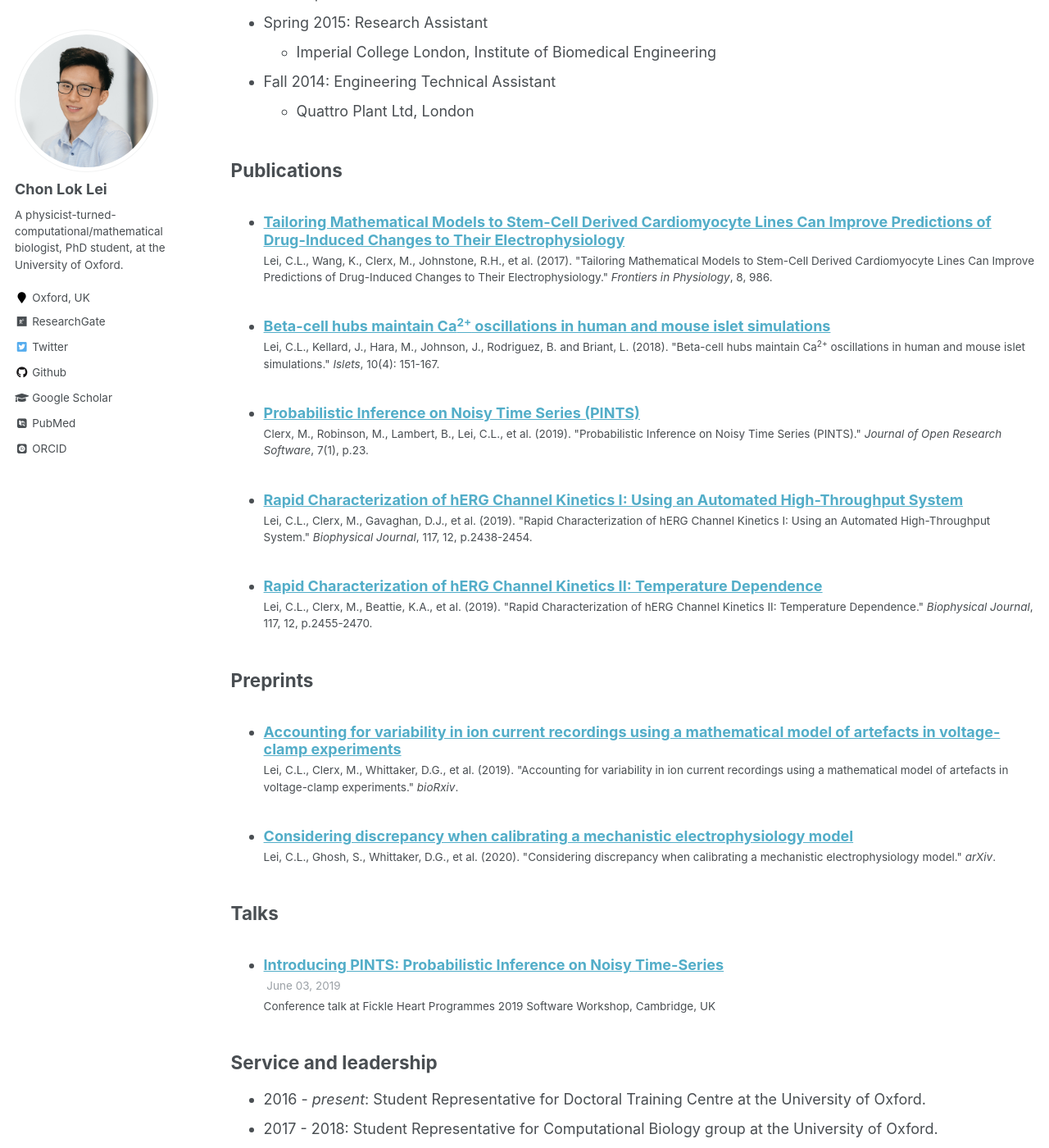
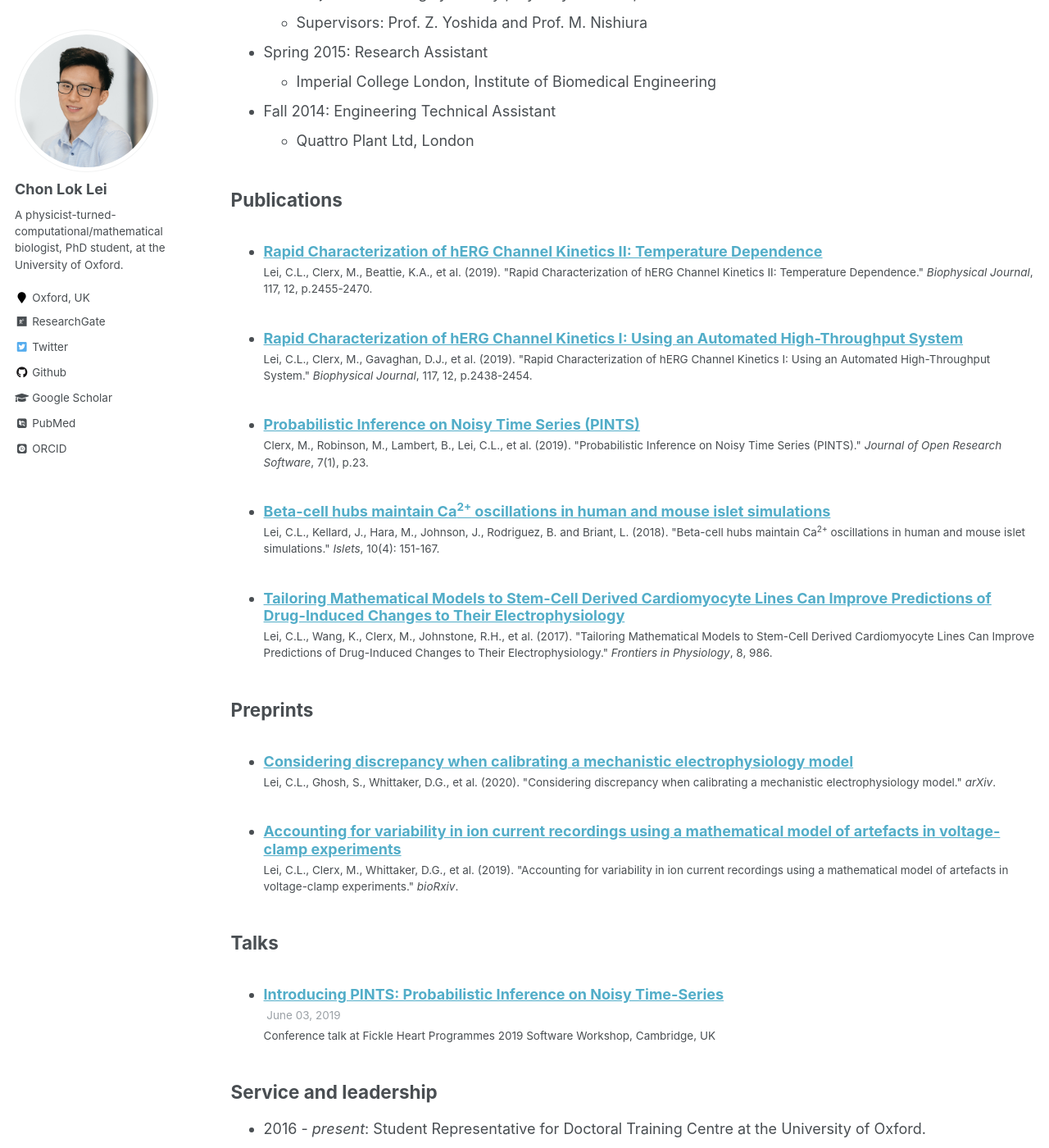
Before and after one commit to chonlei/chonlei.github.io, a Jekyll site: the page built from _pages/cv.md, in a window 1280 px wide and 1400 px high, scrolled down 1347 px. Shown: the whole window at 82% size. Built offline with Jekyll 4.4.1, drawn with Linux system fonts in a browser that asks for light colours; some web fonts are replaced; some of the changed text lies outside the part shown.

Commit message:
Reserve order

```diff
--- a/_pages/cv.md
+++ b/_pages/cv.md
@@ -53,17 +54,17 @@ redirect_from:
   * Quattro Plant Ltd, London
 
 ## Publications
-  <ul>{% for post in site.publications %}
+  <ul>{% for post in site.publications reversed %}
     {% include archive-single-cv.html %}
   {% endfor %}</ul>
 
 ## Preprints
-  <ul>{% for post in site.preprints %}
+  <ul>{% for post in site.preprints reversed %}
     {% include archive-single-cv.html %}
   {% endfor %}</ul>
 
 ## Talks
-  <ul>{% for post in site.talks %}
+  <ul>{% for post in site.talks reversed %}
     {% include archive-single-talk-cv.html %}
   {% endfor %}</ul>
 
```
Also changed, not shown: other parts of _pages/cv.md (+3 -2 lines).
